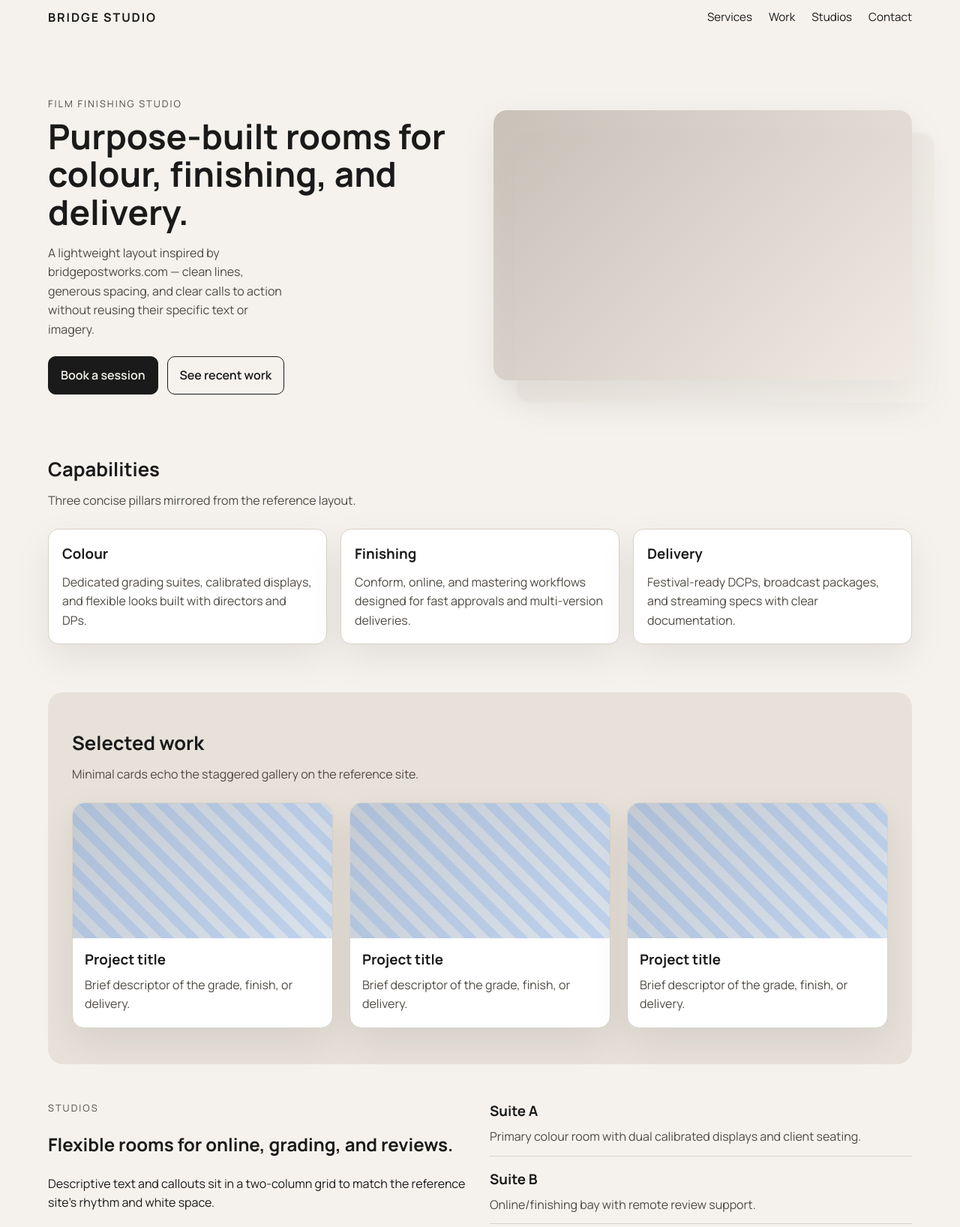
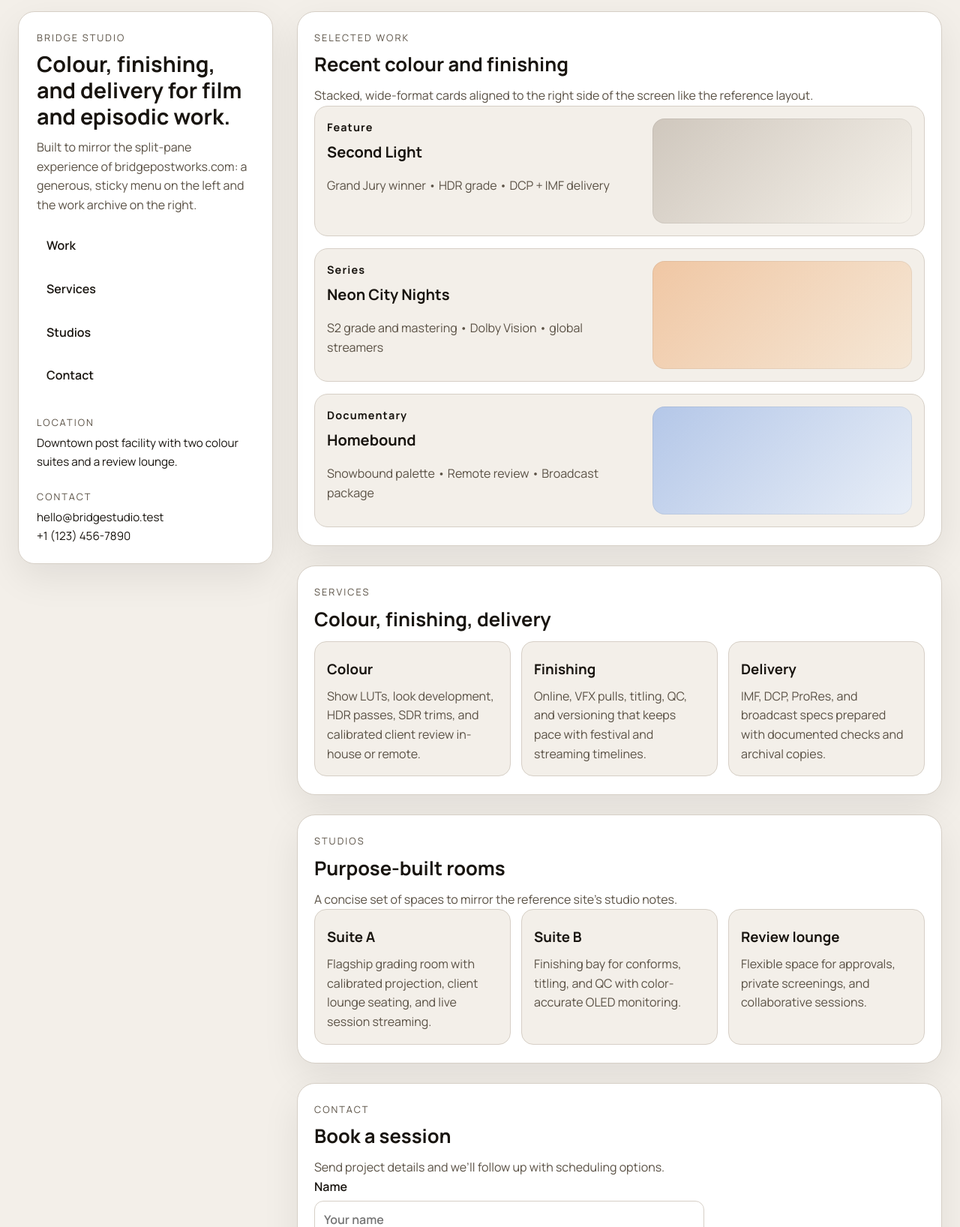
Before and after one commit to divijreddy6/redochre, a plain HTML site: page index.html in a window 1280 px wide. Shown: the part 17-1653 px from the top of the page at 75% size. Drawn offline with Linux system fonts and the light colour scheme.

Commit message:
Add sticky sidebar layout with project panels

```diff
--- a/index.html
+++ b/index.html
@@ -2,7 +2,7 @@
 <html lang="en">
 <head>
   <meta charset="UTF-8" />
-  <title>Studio Layout Demo</title>
+  <title>Bridge-style Studio Layout</title>
   <meta name="viewport" content="width=device-width, initial-scale=1" />
   <link rel="stylesheet" href="styles.css" />
   <link rel="preconnect" href="https://fonts.googleapis.com" />
@@ -13,125 +13,124 @@
   />
 </head>
 <body>
-  <div class="page-shell">
-    <header class="topbar">
-      <a class="brand" href="#top">Bridge Studio</a>
-      <nav class="nav" aria-label="Primary navigation">
+  <div class="layout">
+    <aside class="sidebar" aria-label="Site navigation">
+      <div class="sidebar-inner">
+        <button class="menu-toggle" id="menuToggle" aria-expanded="false" aria-label="Toggle menu">
+          <span></span><span></span><span></span>
+        </button>
+        <p class="eyebrow">Bridge Studio</p>
+        <h1>Colour, finishing, and delivery for film and episodic work.</h1>
+        <p class="sidebar-lede">
+          Built to mirror the split-pane experience of bridgepostworks.com: a generous, sticky menu on
+          the left and the work archive on the right.
+        </p>
+
+        <nav class="side-nav">
+          <a href="#work">Work</a>
           <a href="#services">Services</a>
-        <a href="#work">Work</a>
-        <a href="#studio">Studios</a>
+          <a href="#studios">Studios</a>
           <a href="#contact">Contact</a>
         </nav>
-      <button class="nav-toggle" type="button" aria-label="Toggle menu" aria-expanded="false">
-        <span></span><span></span>
-      </button>
-    </header>
 
-    <main id="top">
-      <section class="hero">
-        <div class="hero-grid">
-          <div class="hero-copy">
-            <p class="eyebrow">Film finishing studio</p>
-            <h1>Purpose-built rooms for colour, finishing, and delivery.</h1>
-            <p class="lede">
-              A lightweight layout inspired by bridgepostworks.com — clean lines, generous spacing,
-              and clear calls to action without reusing their specific text or imagery.
-            </p>
-            <div class="hero-actions">
-              <a class="btn primary" href="#contact">Book a session</a>
-              <a class="btn ghost" href="#work">See recent work</a>
+        <div class="contact-block">
+          <div>
+            <p class="eyebrow">Location</p>
+            <p>Downtown post facility with two colour suites and a review lounge.</p>
+          </div>
+          <div>
+            <p class="eyebrow">Contact</p>
+            <a href="mailto:hello@bridgestudio.test">hello@bridgestudio.test</a><br />
+            <a href="tel:+11234567890">+1 (123) 456-7890</a>
           </div>
         </div>
-          <div class="hero-visual" aria-hidden="true">
-            <div class="image-placeholder"></div>
-            <div class="image-placeholder offset"></div>
       </div>
+    </aside>
+
+    <main class="content" id="top">
+      <section id="work" class="panel">
+        <header class="panel-header">
+          <p class="eyebrow">Selected work</p>
+          <h2>Recent colour and finishing</h2>
+          <p class="muted">Stacked, wide-format cards aligned to the right side of the screen like the reference layout.</p>
+        </header>
+        <div class="projects">
+          <article class="project">
+            <div class="project-meta">
+              <p class="project-label">Feature</p>
+              <h3>Second Light</h3>
+              <p class="muted">Grand Jury winner • HDR grade • DCP + IMF delivery</p>
             </div>
-      </section>
-
-      <section id="services" class="section pad-bottom">
-        <div class="section-header">
-          <h2>Capabilities</h2>
-          <p>Three concise pillars mirrored from the reference layout.</p>
+            <div class="project-thumb"></div>
+          </article>
+          <article class="project">
+            <div class="project-meta">
+              <p class="project-label">Series</p>
+              <h3>Neon City Nights</h3>
+              <p class="muted">S2 grade and mastering • Dolby Vision • global streamers</p>
             </div>
-        <div class="pillars">
-          <article class="pillar">
-            <h3>Colour</h3>
-            <p>Dedicated grading suites, calibrated displays, and flexible looks built with directors and DPs.</p>
+            <div class="project-thumb warm"></div>
           </article>
-          <article class="pillar">
-            <h3>Finishing</h3>
-            <p>Conform, online, and mastering workflows designed for fast approvals and multi-version deliveries.</p>
-          </article>
-          <article class="pillar">
-            <h3>Delivery</h3>
-            <p>Festival-ready DCPs, broadcast packages, and streaming specs with clear documentation.</p>
+          <article class="project">
+            <div class="project-meta">
+              <p class="project-label">Documentary</p>
+              <h3>Homebound</h3>
+              <p class="muted">Snowbound palette • Remote review • Broadcast package</p>
+            </div>
+            <div class="project-thumb cool"></div>
           </article>
         </div>
       </section>
 
-      <section id="work" class="section alt pad">
-        <div class="section-header">
-          <h2>Selected work</h2>
-          <p>Minimal cards echo the staggered gallery on the reference site.</p>
-        </div>
-        <div class="work-grid">
-          <article class="work-card">
-            <div class="work-image"></div>
-            <div class="work-meta">
-              <h3>Project title</h3>
-              <p>Brief descriptor of the grade, finish, or delivery.</p>
-            </div>
+      <section id="services" class="panel">
+        <header class="panel-header">
+          <p class="eyebrow">Services</p>
+          <h2>Colour, finishing, delivery</h2>
+        </header>
+        <div class="service-grid">
+          <article class="service">
+            <h3>Colour</h3>
+            <p>Show LUTs, look development, HDR passes, SDR trims, and calibrated client review in-house or remote.</p>
           </article>
-          <article class="work-card">
-            <div class="work-image"></div>
-            <div class="work-meta">
-              <h3>Project title</h3>
-              <p>Brief descriptor of the grade, finish, or delivery.</p>
-            </div>
+          <article class="service">
+            <h3>Finishing</h3>
+            <p>Online, VFX pulls, titling, QC, and versioning that keeps pace with festival and streaming timelines.</p>
           </article>
-          <article class="work-card">
-            <div class="work-image"></div>
-            <div class="work-meta">
-              <h3>Project title</h3>
-              <p>Brief descriptor of the grade, finish, or delivery.</p>
-            </div>
+          <article class="service">
+            <h3>Delivery</h3>
+            <p>IMF, DCP, ProRes, and broadcast specs prepared with documented checks and archival copies.</p>
           </article>
         </div>
       </section>
 
-      <section id="studio" class="section pad-bottom">
-        <div class="split">
-          <div>
+      <section id="studios" class="panel">
+        <header class="panel-header">
           <p class="eyebrow">Studios</p>
-            <h2>Flexible rooms for online, grading, and reviews.</h2>
-            <p class="lede">
-              Descriptive text and callouts sit in a two-column grid to match the reference site’s
-              rhythm and white space.
-            </p>
-          </div>
-          <div class="studio-details">
-            <div class="detail">
+          <h2>Purpose-built rooms</h2>
+          <p class="muted">A concise set of spaces to mirror the reference site’s studio notes.</p>
+        </header>
+        <div class="studio-grid">
+          <article class="studio">
             <h3>Suite A</h3>
-              <p>Primary colour room with dual calibrated displays and client seating.</p>
-            </div>
-            <div class="detail">
+            <p>Flagship grading room with calibrated projection, client lounge seating, and live session streaming.</p>
+          </article>
+          <article class="studio">
             <h3>Suite B</h3>
-              <p>Online/finishing bay with remote review support.</p>
-            </div>
-            <div class="detail">
+            <p>Finishing bay for conforms, titling, and QC with color-accurate OLED monitoring.</p>
+          </article>
+          <article class="studio">
             <h3>Review lounge</h3>
-              <p>Shared space for screenings, collaboration, and relaxed feedback rounds.</p>
-            </div>
-          </div>
+            <p>Flexible space for approvals, private screenings, and collaborative sessions.</p>
+          </article>
         </div>
       </section>
 
-      <section id="contact" class="section alt pad">
-        <div class="section-header">
-          <h2>Contact</h2>
-          <p>Simple form block anchored to the bottom of the layout like the reference.</p>
-        </div>
+      <section id="contact" class="panel">
+        <header class="panel-header">
+          <p class="eyebrow">Contact</p>
+          <h2>Book a session</h2>
+          <p class="muted">Send project details and we’ll follow up with scheduling options.</p>
+        </header>
         <form class="contact-form" novalidate>
           <label class="field">
             <span>Name</span>
@@ -143,18 +142,17 @@
           </label>
           <label class="field">
             <span>Project details</span>
-            <textarea name="details" rows="4" placeholder="Share format, runtime, and timelines"></textarea>
+            <textarea name="details" rows="4" placeholder="Format, runtime, deadlines"></textarea>
           </label>
           <button type="submit" class="btn primary full">Send message</button>
-          <p class="form-note">This is a static demo form for layout purposes.</p>
+          <p class="form-note">Static demo form for layout reference.</p>
         </form>
       </section>
-    </main>
 
       <footer class="footer">
-      <p>© <span id="year"></span> Bridge Studio layout demo.</p>
-      <p>Built for reference without borrowing original assets.</p>
+        <p>© <span id="year"></span> Bridge Studio layout demo. Built for layout reference only.</p>
       </footer>
+    </main>
   </div>
 
   <script src="script.js"></script>
--- a/script.js
+++ b/script.js
@@ -3,19 +3,19 @@ if (yearEl) {
   yearEl.textContent = new Date().getFullYear();
 }
 
-const nav = document.querySelector(".nav");
-const toggle = document.querySelector(".nav-toggle");
+const menuToggle = document.getElementById("menuToggle");
+const sideNav = document.querySelector(".side-nav");
 
-if (nav && toggle) {
-  toggle.addEventListener("click", () => {
-    const isOpen = nav.classList.toggle("is-open");
-    toggle.setAttribute("aria-expanded", String(isOpen));
+if (menuToggle && sideNav) {
+  menuToggle.addEventListener("click", () => {
+    const isOpen = sideNav.classList.toggle("is-open");
+    menuToggle.setAttribute("aria-expanded", String(isOpen));
   });
 
-  nav.querySelectorAll("a").forEach((link) => {
+  sideNav.querySelectorAll("a").forEach((link) => {
     link.addEventListener("click", () => {
-      nav.classList.remove("is-open");
-      toggle.setAttribute("aria-expanded", "false");
+      sideNav.classList.remove("is-open");
+      menuToggle.setAttribute("aria-expanded", "false");
     });
   });
 }
--- a/styles.css
+++ b/styles.css
@@ -1,9 +1,9 @@
 :root {
-  --bg: #f5f2ed;
-  --bg-alt: #e7e1d9;
-  --text: #1a1a1a;
-  --muted: #4f4a44;
-  --line: #d7d1c9;
+  --bg: #f3efe9;
+  --bg-strong: #e7e1d9;
+  --text: #18140f;
+  --muted: #5a5145;
+  --line: #d6cfc6;
   --accent: #2f80ed;
   --card: #ffffff;
   --shadow: 0 18px 50px rgba(0, 0, 0, 0.08);
@@ -35,90 +35,112 @@ a:focus-visible {
   text-decoration: underline;
 }
 
-.page-shell {
-  max-width: 1200px;
+.layout {
+  display: grid;
+  grid-template-columns: 340px 1fr;
+  gap: 32px;
+  max-width: 1400px;
   margin: 0 auto;
-  padding: 0 24px 80px;
+  padding: 32px 24px 72px;
 }
 
-.topbar {
+.sidebar {
   position: sticky;
-  top: 0;
-  z-index: 10;
+  top: 24px;
+  align-self: start;
+  height: fit-content;
+}
+
+.sidebar-inner {
+  background: var(--card);
+  border: 1px solid var(--line);
+  border-radius: 22px;
+  padding: 24px;
+  box-shadow: var(--shadow);
+  position: relative;
+}
+
+.sidebar h1 {
+  font-size: 1.8rem;
+  line-height: 1.2;
+  margin: 8px 0 12px;
+}
+
+.sidebar-lede {
+  color: var(--muted);
+  margin: 0 0 18px;
+}
+
+.side-nav {
   display: flex;
-  align-items: center;
-  justify-content: space-between;
-  padding: 20px 0;
+  flex-direction: column;
+  gap: 10px;
+  margin: 18px 0 22px;
+  font-weight: 600;
+}
+
+.side-nav a {
+  padding: 10px 12px;
+  border-radius: 12px;
+  border: 1px solid transparent;
+}
+
+.side-nav a:hover,
+.side-nav a:focus-visible {
+  border-color: var(--line);
   background: var(--bg);
 }
 
-.brand {
-  font-weight: 700;
-  letter-spacing: 0.12em;
-  text-transform: uppercase;
-}
-
-.nav {
-  display: flex;
-  align-items: center;
-  gap: 22px;
+.contact-block {
+  display: grid;
+  gap: 12px;
   font-size: 0.95rem;
 }
 
-.nav a {
-  padding: 8px 0;
-  border-bottom: 1px solid transparent;
+.contact-block p {
+  margin: 6px 0;
 }
 
-.nav a:hover,
-.nav a:focus-visible {
-  border-color: var(--text);
+.menu-toggle {
+  display: none;
+  position: absolute;
+  right: 16px;
+  top: 16px;
+  border: 1px solid var(--line);
+  background: var(--card);
+  border-radius: 12px;
+  padding: 10px 12px;
+  gap: 6px;
+  flex-direction: column;
 }
 
-.nav-toggle {
-  display: none;
-  background: none;
-  border: 1px solid var(--line);
-  padding: 10px 12px;
-  border-radius: 8px;
-  flex-direction: column;
-  gap: 6px;
-}
-
-.nav-toggle span {
+.menu-toggle span {
   display: block;
-  width: 20px;
+  width: 22px;
   height: 2px;
   background: var(--text);
 }
 
-.hero {
-  padding: 64px 0 32px;
+.content {
+  display: grid;
+  gap: 26px;
 }
 
-.hero-grid {
-  display: grid;
-  grid-template-columns: repeat(auto-fit, minmax(320px, 1fr));
-  align-items: center;
-  gap: 36px;
+.panel {
+  background: var(--card);
+  border: 1px solid var(--line);
+  border-radius: 24px;
+  padding: 24px 22px;
+  box-shadow: var(--shadow);
 }
 
-.hero h1 {
-  margin: 8px 0 16px;
-  font-size: clamp(32px, 5vw, 46px);
-  line-height: 1.1;
+.panel-header h2 {
+  margin: 6px 0 8px;
+  font-size: 1.6rem;
 }
 
-.hero .lede {
-  color: var(--muted);
-  max-width: 34ch;
-}
-
-.hero-actions {
-  margin-top: 22px;
-  display: flex;
-  gap: 12px;
-  flex-wrap: wrap;
+.panel-header p {
+  margin: 0;
 }
 
 .eyebrow {
@@ -127,6 +149,105 @@ a:focus-visible {
   font-size: 0.8rem;
   color: var(--muted);
   margin: 0;
+}
+
+.muted {
+  color: var(--muted);
+}
+
+.projects {
+  display: grid;
+  gap: 16px;
+}
+
+.project {
+  display: grid;
+  grid-template-columns: 1.2fr 1fr;
+  align-items: stretch;
+  gap: 18px;
+  padding: 16px;
+  border: 1px solid var(--line);
+  border-radius: 18px;
+  background: var(--bg);
+}
+
+.project-meta h3 {
+  margin: 6px 0;
+  font-size: 1.25rem;
+}
+
+.project-label {
+  margin: 0;
+  font-weight: 700;
+  letter-spacing: 0.08em;
+  font-size: 0.9rem;
+}
+
+.project-thumb {
+  border-radius: 16px;
+  background: linear-gradient(135deg, #cfc7bd, #f5f1ea);
+  box-shadow: inset 0 0 0 1px rgba(0, 0, 0, 0.06);
+  min-height: 140px;
+}
+
+.project-thumb.warm {
+  background: linear-gradient(135deg, #f0c7a4, #f5e7d6);
+}
+
+.project-thumb.cool {
+  background: linear-gradient(135deg, #b4c7e8, #e8eef7);
+}
+
+.service-grid,
+.studio-grid {
+  display: grid;
+  grid-template-columns: repeat(auto-fit, minmax(220px, 1fr));
+  gap: 14px;
+}
+
+.service,
+.studio {
+  border: 1px solid var(--line);
+  border-radius: 16px;
+  padding: 16px;
+  background: var(--bg);
+}
+
+.service h3,
+.studio h3 {
+  margin: 6px 0 8px;
+}
+
+.service p,
+.studio p {
+  margin: 0;
+  color: var(--muted);
+}
+
+.contact-form {
+  display: grid;
+  gap: 14px;
+  max-width: 520px;
+}
+
+.field {
+  display: grid;
+  gap: 6px;
+  font-weight: 600;
+}
+
+.field input,
+.field textarea {
+  width: 100%;
+  border: 1px solid var(--line);
+  border-radius: 12px;
+  padding: 12px;
+  font: inherit;
+  background: #fff;
+}
+
+.field textarea {
+  resize: vertical;
 }
 
 .btn {
@@ -147,11 +268,6 @@ a:focus-visible {
   color: var(--bg);
 }
 
-.btn.ghost {
-  background: transparent;
-  color: var(--text);
-}
-
 .btn:hover,
 .btn:focus-visible {
   transform: translateY(-1px);
@@ -160,215 +276,46 @@ a:focus-visible {
 
 .btn.full {
   width: 100%;
-  border-color: #111;
-}
-
-.hero-visual {
-  position: relative;
-  min-height: 360px;
-}
-
-.image-placeholder {
-  position: absolute;
-  inset: 0;
-  background: linear-gradient(135deg, #c8c1b8, #f1ece5);
-  border-radius: 18px;
-  box-shadow: var(--shadow);
-}
-
-.image-placeholder.offset {
-  inset: 30px -30px -30px 30px;
-  opacity: 0.4;
-  filter: blur(1px);
-}
-
-.section {
-  padding-top: 48px;
-}
-
-.section-header {
-  margin-bottom: 24px;
-}
-
-.section-header h2 {
-  margin: 0 0 8px;
-  font-size: 1.6rem;
-}
-
-.section-header p {
-  margin: 0;
-  color: var(--muted);
-}
-
-.pillars {
-  display: grid;
-  grid-template-columns: repeat(auto-fit, minmax(240px, 1fr));
-  gap: 18px;
-}
-
-.pillar {
-  background: var(--card);
-  border: 1px solid var(--line);
-  border-radius: 14px;
-  padding: 18px;
-  box-shadow: var(--shadow);
-}
-
-.pillar h3 {
-  margin-top: 0;
-  margin-bottom: 10px;
-}
-
-.pillar p {
-  margin: 0;
-  color: var(--muted);
-}
-
-.alt {
-  background: var(--bg-alt);
-  border-radius: 20px;
-}
-
-.pad {
-  padding: 48px 32px;
-}
-
-.pad-bottom {
-  padding-bottom: 64px;
-}
-
-.work-grid {
-  display: grid;
-  grid-template-columns: repeat(auto-fit, minmax(260px, 1fr));
-  gap: 22px;
-}
-
-.work-card {
-  display: grid;
-  grid-template-rows: 180px auto;
-  background: var(--card);
-  border: 1px solid var(--line);
-  border-radius: 16px;
-  overflow: hidden;
-  box-shadow: var(--shadow);
-}
-
-.work-image {
-  background: repeating-linear-gradient(
-      45deg,
-      rgba(47, 128, 237, 0.14),
-      rgba(47, 128, 237, 0.14) 12px,
-      rgba(47, 128, 237, 0.28) 12px,
-      rgba(47, 128, 237, 0.28) 24px
-    ),
-    linear-gradient(135deg, #dcd6ce, #f6f2ec);
-}
-
-.work-meta {
-  padding: 14px 16px 18px;
-}
-
-.work-meta h3 {
-  margin: 0 0 6px;
-}
-
-.work-meta p {
-  margin: 0;
-  color: var(--muted);
-}
-
-.split {
-  display: grid;
-  grid-template-columns: repeat(auto-fit, minmax(300px, 1fr));
-  gap: 26px;
-  align-items: start;
-}
-
-.studio-details {
-  display: grid;
-  gap: 16px;
-}
-
-.detail {
-  border-bottom: 1px solid var(--line);
-  padding-bottom: 12px;
-}
-
-.detail h3 {
-  margin: 0 0 6px;
-}
-
-.detail p {
-  margin: 0;
-  color: var(--muted);
-}
-
-.contact-form {
-  display: grid;
-  gap: 14px;
-  max-width: 480px;
-}
-
-.field {
-  display: grid;
-  gap: 6px;
-  font-weight: 600;
-}
-
-.field span {
-  font-size: 0.95rem;
-}
-
-.field input,
-.field textarea {
-  width: 100%;
-  border: 1px solid var(--line);
-  border-radius: 12px;
-  padding: 12px;
-  font: inherit;
-  background: #fff;
-}
-
-.field textarea {
-  resize: vertical;
 }
 
 .form-note {
-  margin: 4px 0 0;
+  margin: 0;
   color: var(--muted);
   font-size: 0.9rem;
 }
 
 .footer {
-  margin-top: 48px;
-  padding-top: 24px;
-  border-top: 1px solid var(--line);
   color: var(--muted);
-  display: flex;
-  flex-direction: column;
-  gap: 4px;
+  font-size: 0.95rem;
 }
 
-/* Responsive navigation */
-@media (max-width: 760px) {
-  .nav {
-    position: absolute;
-    inset: 72px 24px auto 24px;
-    background: var(--card);
-    border: 1px solid var(--line);
-    border-radius: 14px;
-    padding: 12px;
-    flex-direction: column;
-    align-items: flex-start;
-    box-shadow: var(--shadow);
-    display: none;
+/* Responsive adjustments */
+@media (max-width: 960px) {
+  .layout {
+    grid-template-columns: 1fr;
   }
 
-  .nav.is-open {
+  .sidebar {
+    position: relative;
+    top: 0;
+  }
+
+  .menu-toggle {
+    display: inline-flex;
+  }
+
+  .side-nav {
+    display: none;
+    margin-top: 14px;
+  }
+
+  .side-nav.is-open {
     display: flex;
   }
+}
 
-  .nav-toggle {
-    display: inline-flex;
+@media (max-width: 720px) {
+  .project {
+    grid-template-columns: 1fr;
   }
 }
```
Lines whose indentation alone changed are shown as unchanged.
